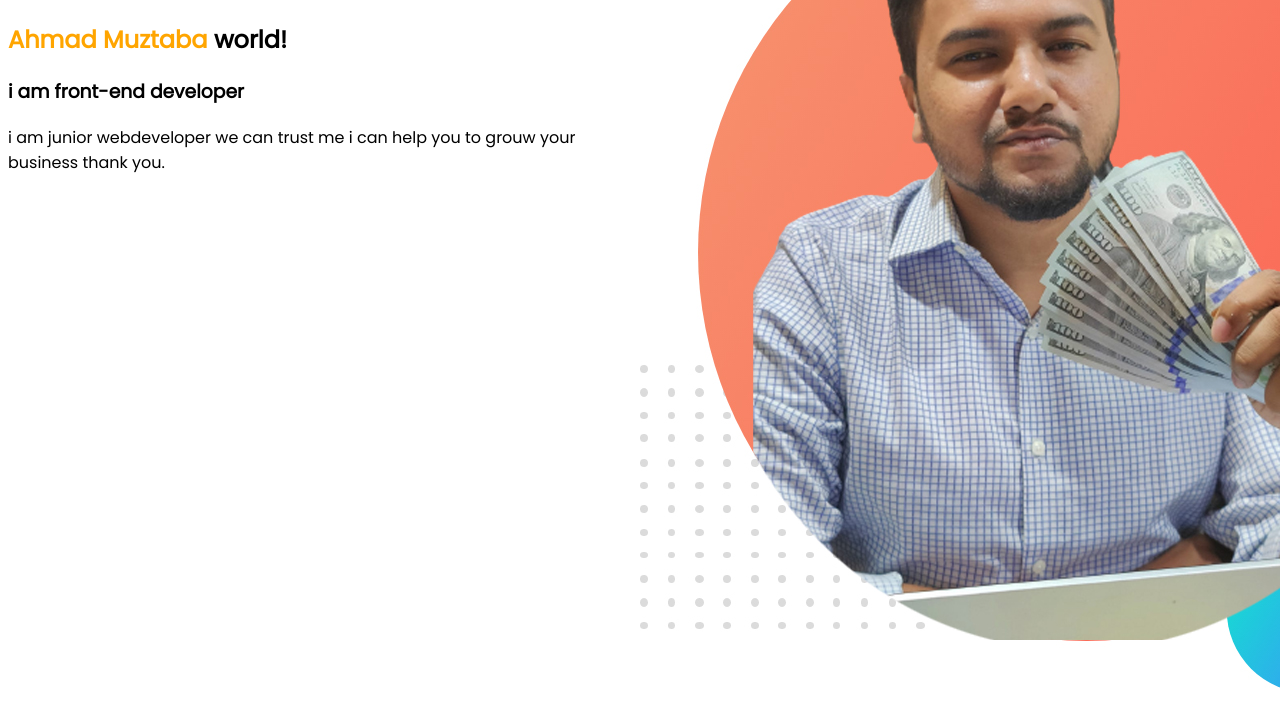
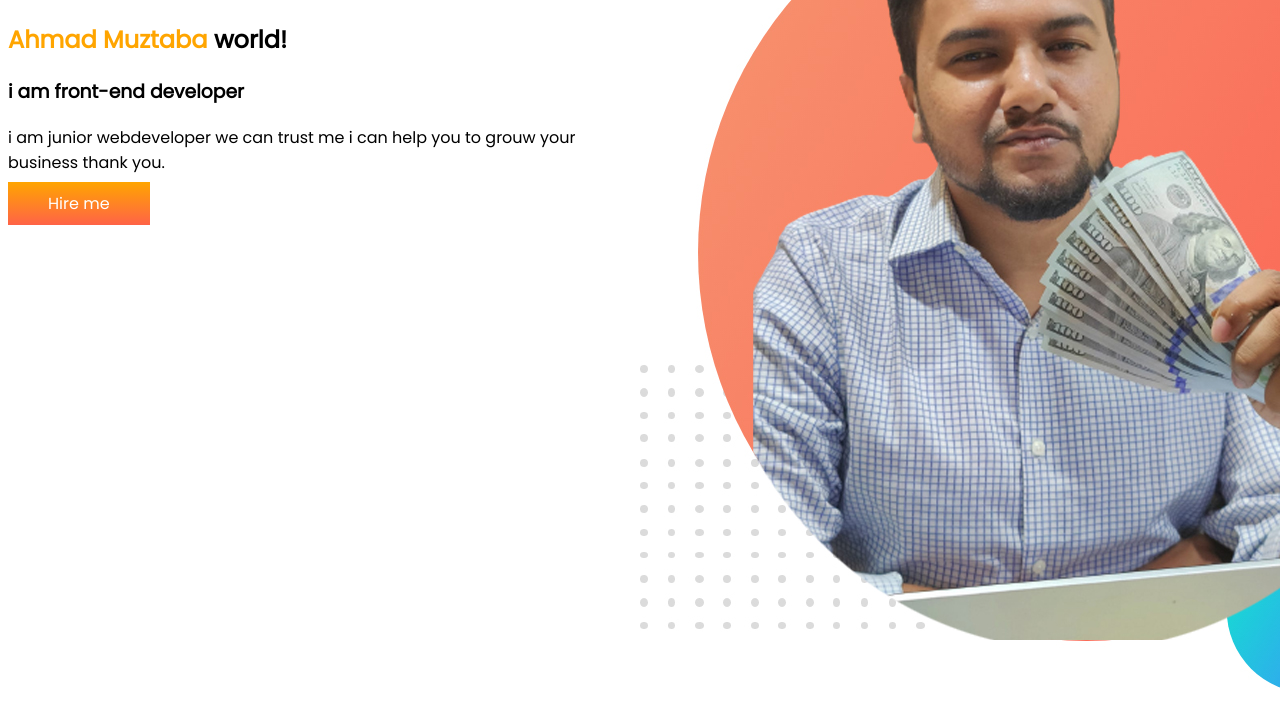
Before and after one commit to Muztaba2797/My-portfolio, a plain HTML site: page index.html in a window 1280 px wide. Shown: the part 144-852 px from the top of the page. Drawn offline with Linux system fonts and the light colour scheme.

Commit message:
add hire me button

```diff
--- a/index.html
+++ b/index.html
@@ -19,6 +19,7 @@
         <P>i am junior webdeveloper we can trust me i can help you to grouw your business
             thank you.
         </P>
+        <a class="hire-me-button" href="https://www.linkedin.com/in/ahamad-muztaba-zaman-08565672/">Hire me</a>
     </div>
     <div class="helf-width">
         <img src="images/my-bg photo.jpg" alt="">
--- a/style.css
+++ b/style.css
@@ -13,4 +13,14 @@ section{
 }
 .helf-width{
     width: 50%;
+
 }
+.helf-width image {
+    width: 80%;
+}
+.hire-me-button {
+    text-decoration: none;
+    background-image: linear-gradient(orange,tomato );
+    padding: 10px 40px;
+    color: white;
+}
```
